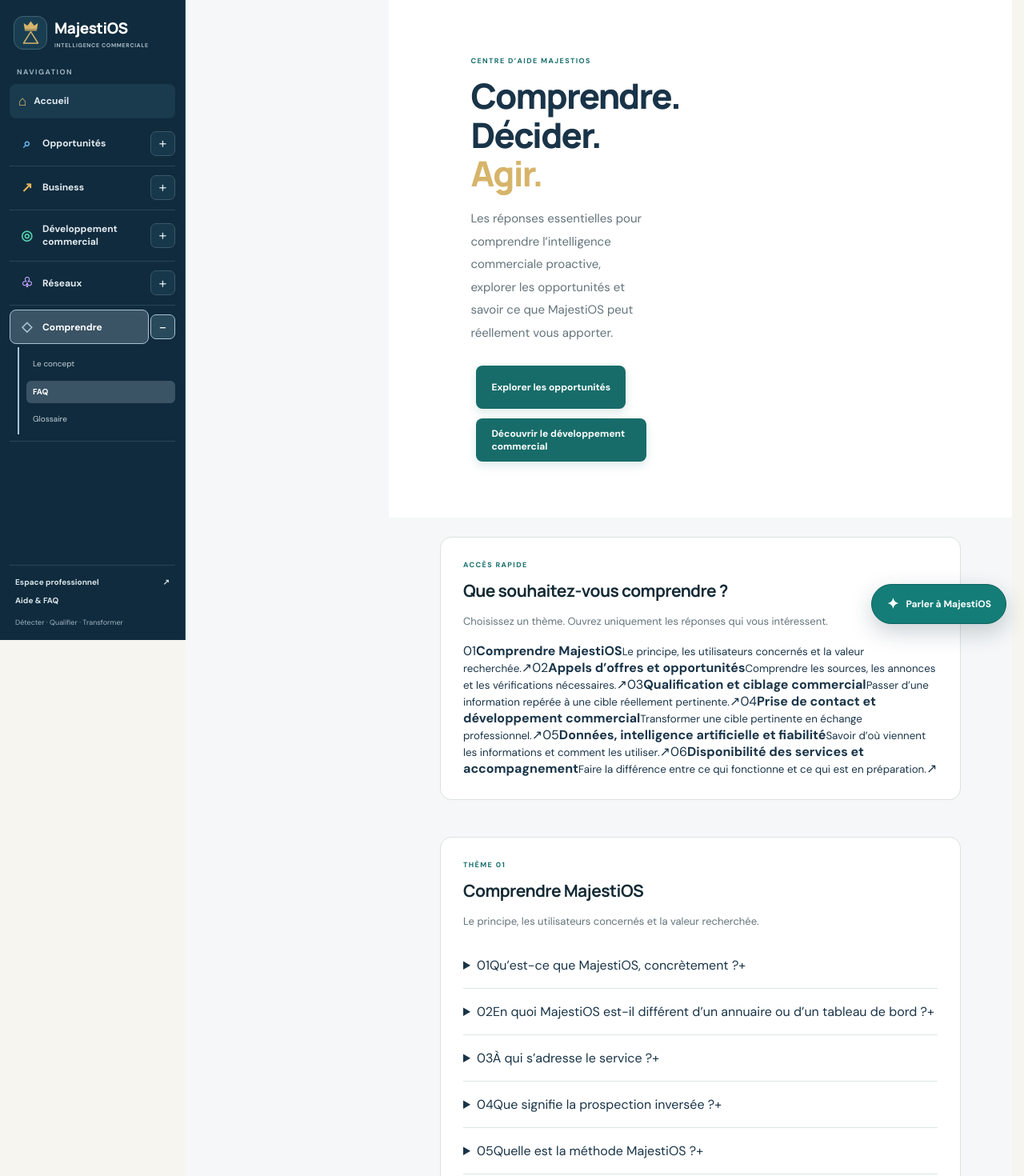
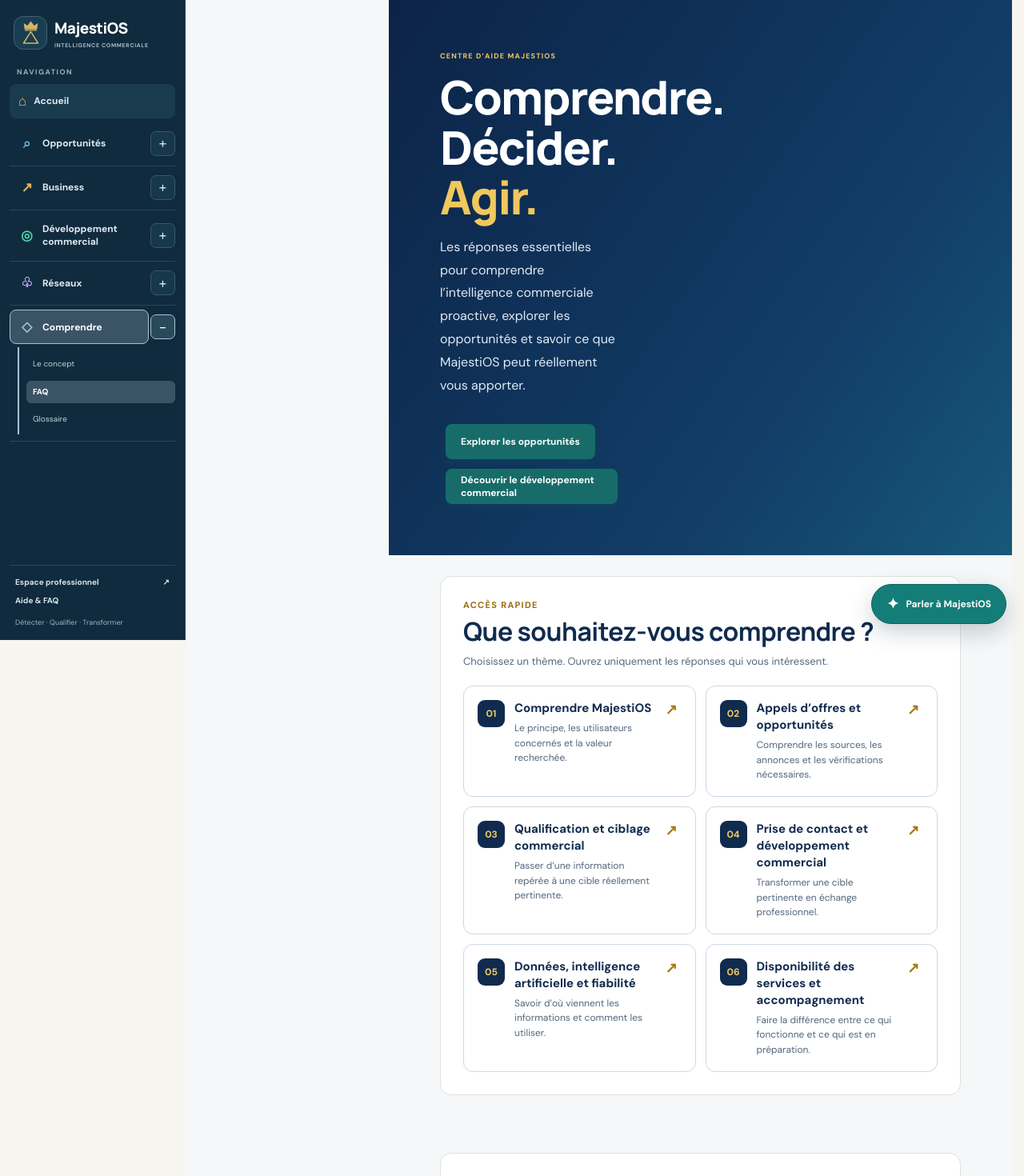
Before and after one commit to Chexpeer/Majestios, a Next.js app: page /faq in a window 1280 px wide. Shown: the top 1470 px of the page at 80% size. Built offline with nearby package versions, Linux system fonts and the light colour scheme.

Commit message:
Style dédié au centre d’aide et aux questions dépliables

```diff
--- a/src/app/globals.css
+++ b/src/app/globals.css
@@ -1791,3 +1791,59 @@ body { background: var(--paper); color: var(--ink); }
 @media (prefers-reduced-motion: reduce) {
   .home-sidebar-home, .home-sidebar-top-link { transition: none; }
 }
+
+
+/* Centre d'aide FAQ : hiérarchie claire, contraste renforcé et réponses dépliables */
+.faq-page { --faq-ink: #102b4e; --faq-muted: #53677e; --faq-gold: #e5b94f; }
+.faq-page .faq-hero {
+  margin: 0;
+  padding: clamp(30px, 5vw, 68px) clamp(20px, 5vw, 76px);
+  background: linear-gradient(125deg, #0c2347 0%, #123e68 68%, #175879 100%);
+  color: #fff;
+}
+.faq-page .faq-hero h1 { max-width: 900px; color: #fff; font-size: clamp(34px, 5vw, 58px); line-height: 1.08; }
+.faq-page .faq-hero h1 em { color: #f0c85e; }
+.faq-page .faq-hero p { max-width: 760px; color: #e0eaf4; font-size: 16px; line-height: 1.8; }
+.faq-page .faq-hero .section-label { color: #f0c85e; letter-spacing: .13em; font-weight: 800; }
+.faq-page .faq-hero-actions { margin-top: 22px; }
+.faq-page .faq-hero-actions .concept-cta { min-height: 44px; }
+.faq-page .faq-index { margin-top: 26px; }
+.faq-page .faq-section-heading { margin-bottom: 20px; }
+.faq-page .faq-section-heading h2 { margin: 7px 0; color: var(--faq-ink); font-size: clamp(23px, 3vw, 32px); line-height: 1.2; }
+.faq-page .faq-section-heading p { margin: 0; color: var(--faq-muted); line-height: 1.65; }
+.faq-page .faq-section-heading .section-label { color: #9a6a0c; font-size: 11px; font-weight: 800; letter-spacing: .12em; }
+.faq-page .faq-topic-grid { display: grid; grid-template-columns: repeat(2, minmax(0, 1fr)); gap: 12px; margin-top: 20px; }
+.faq-page .faq-topic-card { display: grid; grid-template-columns: 34px minmax(0, 1fr) 20px; align-items: start; gap: 12px; padding: 17px; border: 1px solid #cbd8e6; border-radius: 12px; background: #fff; text-decoration: none; transition: border-color .18s, transform .18s, box-shadow .18s; }
+.faq-page .faq-topic-card:hover { border-color: #c99a2f; transform: translateY(-2px); box-shadow: 0 8px 22px #102b4e12; }
+.faq-page .faq-topic-number { display: grid; place-items: center; width: 34px; height: 34px; border-radius: 9px; background: #102b4e; color: #f3cb65; font-size: 12px; font-weight: 800; }
+.faq-page .faq-topic-copy strong, .faq-page .faq-topic-copy small { display: block; }
+.faq-page .faq-topic-copy strong { color: var(--faq-ink); font-size: 15px; line-height: 1.4; }
+.faq-page .faq-topic-copy small { margin-top: 5px; color: var(--faq-muted); font-size: 12px; line-height: 1.55; }
+.faq-page .faq-topic-arrow { color: #a87816; font-size: 18px; font-weight: 800; }
+.faq-page .faq-content { padding-top: 2px; }
+.faq-page .faq-section { scroll-margin-top: 24px; }
+.faq-page .faq-questions { overflow: hidden; border: 1px solid #cfdae5; border-radius: 12px; background: #fff; }
+.faq-page details.faq-item { padding: 0; border: 0; border-bottom: 1px solid #dce4ec; }
+.faq-page details.faq-item:last-child { border-bottom: 0; }
+.faq-page .faq-item summary { display: grid; grid-template-columns: 30px minmax(0, 1fr) 24px; align-items: center; gap: 12px; padding: 17px 18px; color: #153657; cursor: pointer; list-style: none; font-size: 15px; font-weight: 750; line-height: 1.5; }
+.faq-page .faq-item summary::-webkit-details-marker { display: none; }
+.faq-page .faq-question-number { color: #9a6a0c; font-size: 11px; font-weight: 800; }
+.faq-page .faq-toggle { display: grid; place-items: center; width: 24px; height: 24px; border: 1px solid #b7c7d7; border-radius: 50%; color: #183e63; font-size: 18px; font-weight: 500; }
+.faq-page .faq-item[open] summary { background: #f0f5fa; color: #0b2b4d; }
+.faq-page .faq-item[open] .faq-toggle { border-color: #173f65; background: #173f65; color: #fff; }
+.faq-page .faq-item[open] .faq-toggle { font-size: 0; }
+.faq-page .faq-item[open] .faq-toggle::after { content: "−"; font-size: 18px; }
+.faq-page .faq-answer { padding: 0 54px 19px 60px; background: #f0f5fa; }
+.faq-page .faq-answer p { max-width: 900px; margin: 0; color: #3d5269; font-size: 14px; line-height: 1.8; }
+.faq-page .faq-last-call { margin-bottom: 40px; border: 1px solid #d2dfeb; background: linear-gradient(120deg, #f4f8fc, #fff8e6); }
+.faq-page .faq-last-call h2 { color: var(--faq-ink); font-size: clamp(23px, 3vw, 31px); }
+.faq-page .faq-last-call > .section-label { color: #95660c; font-size: 11px; font-weight: 800; letter-spacing: .12em; }
+.faq-page .faq-last-call > p { max-width: 800px; color: var(--faq-muted); line-height: 1.75; }
+@media (max-width: 640px) {
+  .faq-page .faq-topic-grid { grid-template-columns: minmax(0, 1fr); gap: 9px; }
+  .faq-page .faq-topic-card { padding: 13px; }
+  .faq-page .faq-hero p { font-size: 14px; }
+  .faq-page .faq-item summary { grid-template-columns: 24px minmax(0, 1fr) 24px; gap: 8px; padding: 15px 12px; font-size: 14px; }
+  .faq-page .faq-answer { padding: 0 16px 17px 44px; }
+  .faq-page .faq-answer p { font-size: 13px; }
+}
```
